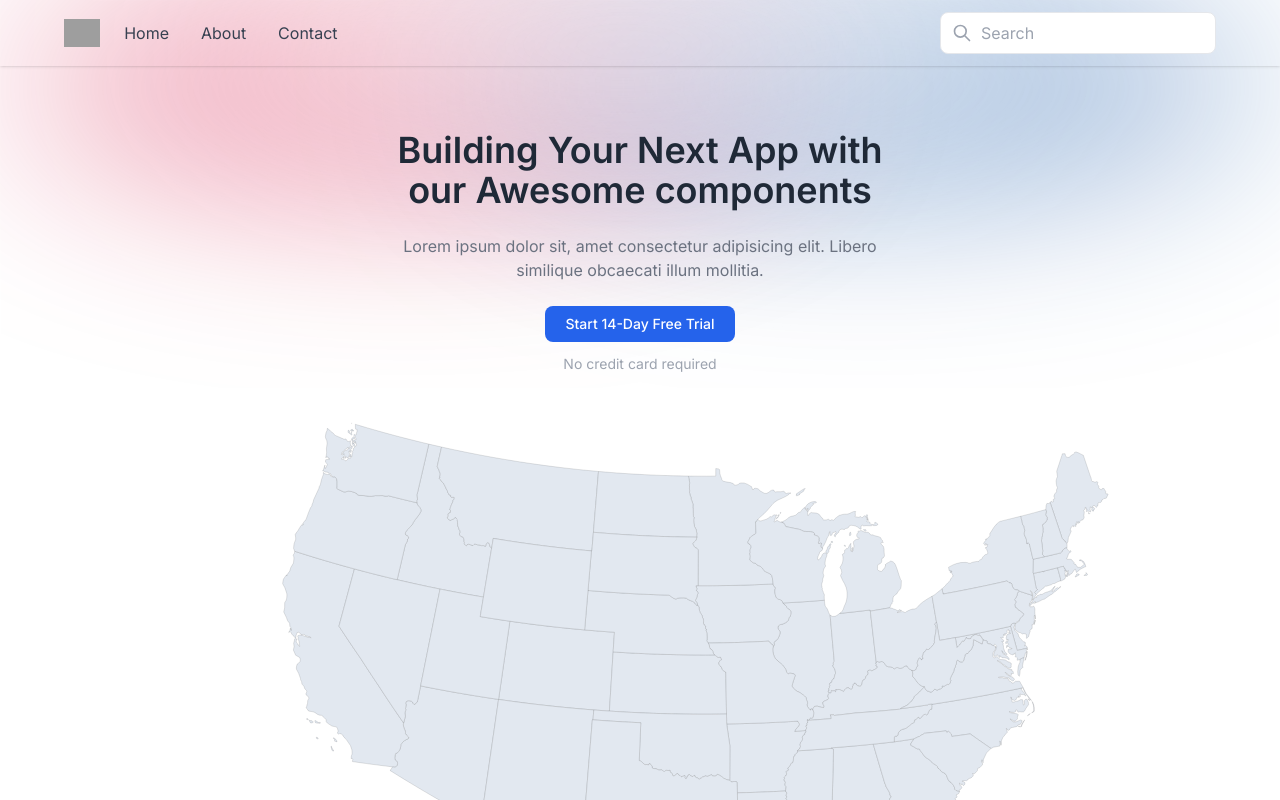
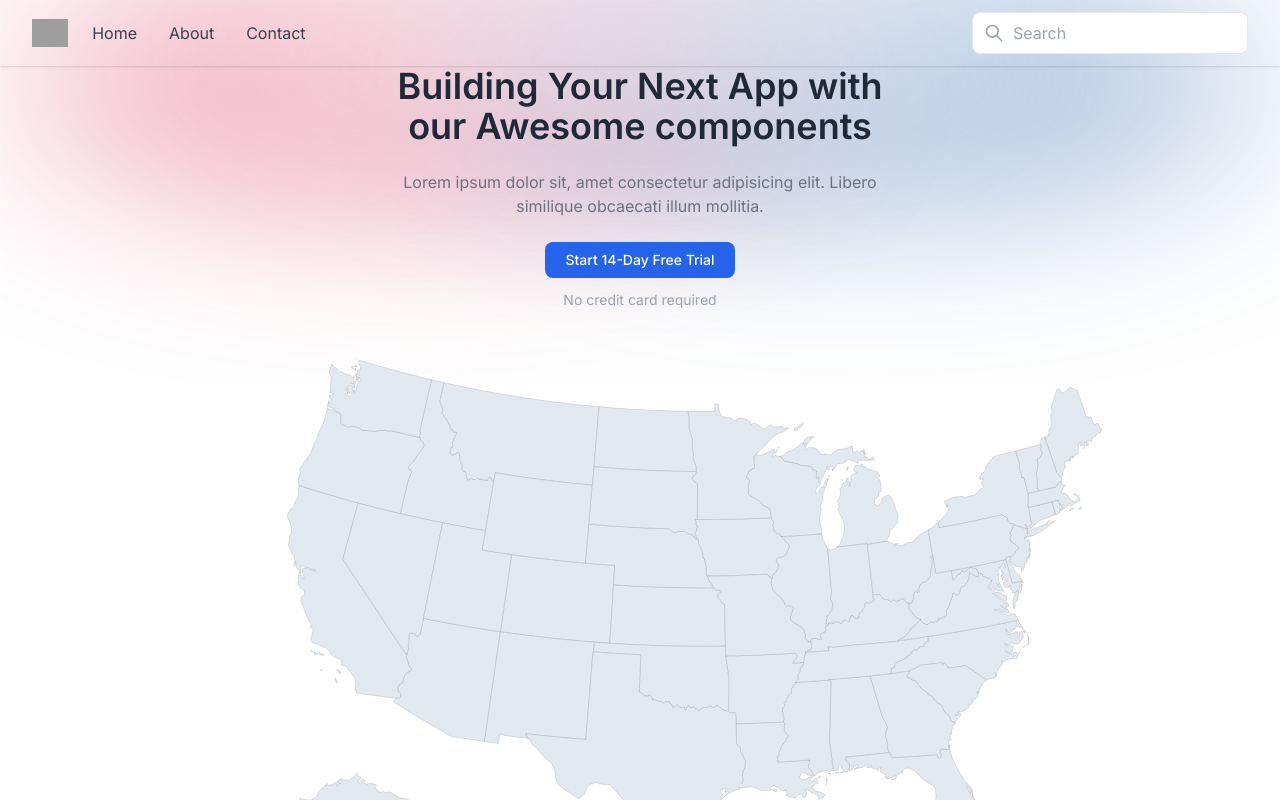
Before and after one commit to hiiqdesigns/paper-trails, a Next.js app: page / in a window 1280 px wide. Shown: the top 800 px of the page. Built offline with nearby package versions, Linux system fonts and the light colour scheme; grey boxes are pictures that could not be loaded.

Commit message:
updated layouts

```diff
--- a/app/components/ui/navbar.tsx
+++ b/app/components/ui/navbar.tsx
@@ -8,11 +8,11 @@ export const Navbar = () => {
 
   return (
     <nav
-      className={`relative w-full px-16 shadow${
+      className={`relative shadow${
         isOpen ? " bg-white md:bg-transparent" : " bg-transparent"
       }`}
     >
-      <div className="w-full lg:max-w-screen-xl py-3 mx-auto md:flex">
+      <div className="container px-8 py-3 mx-auto md:flex">
         <div className="flex items-center justify-between">
           <Link href={`/`}>
             <Image
--- a/app/page.tsx
+++ b/app/page.tsx
@@ -3,8 +3,8 @@ import { USMap } from "./components/US-Map";
 export default function Home() {
   return (
     <main className="flex flex-col items-center min-h-screen">
-      <section className="w-full max-w-screen-xl">
-        <div className="container px-6 py-16 mx-auto text-center">
+      <section className="container px-8">
+        <div className="mx-auto text-center">
           <div className="max-w-lg mx-auto">
             <h1 className="text-3xl font-semibold text-gray-800 lg:text-4xl">
               Building Your Next App with our Awesome components
```
